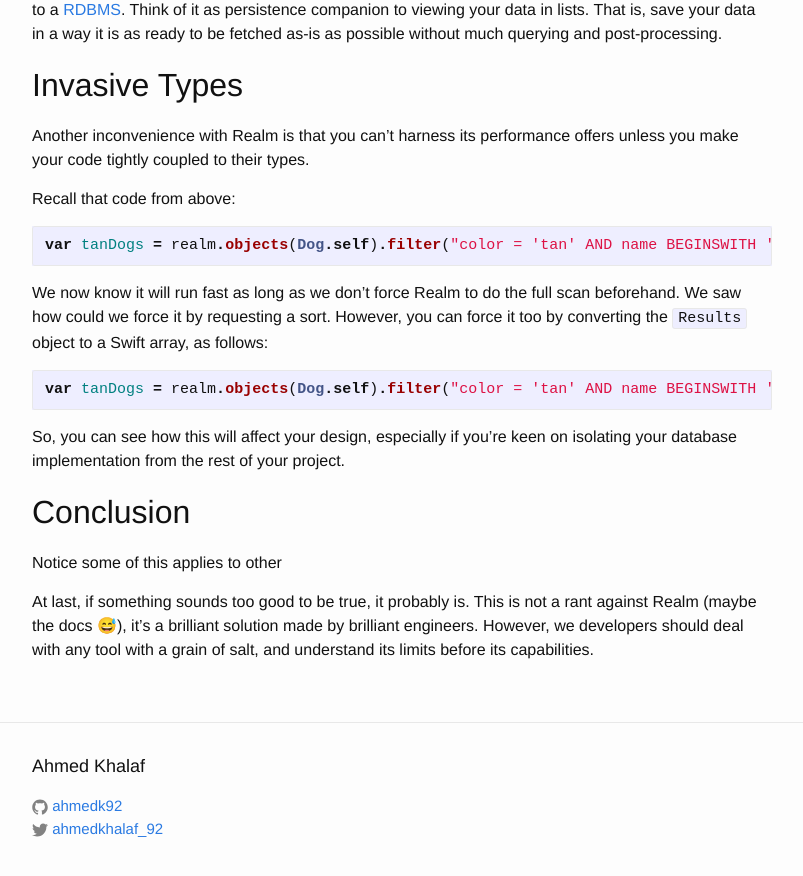
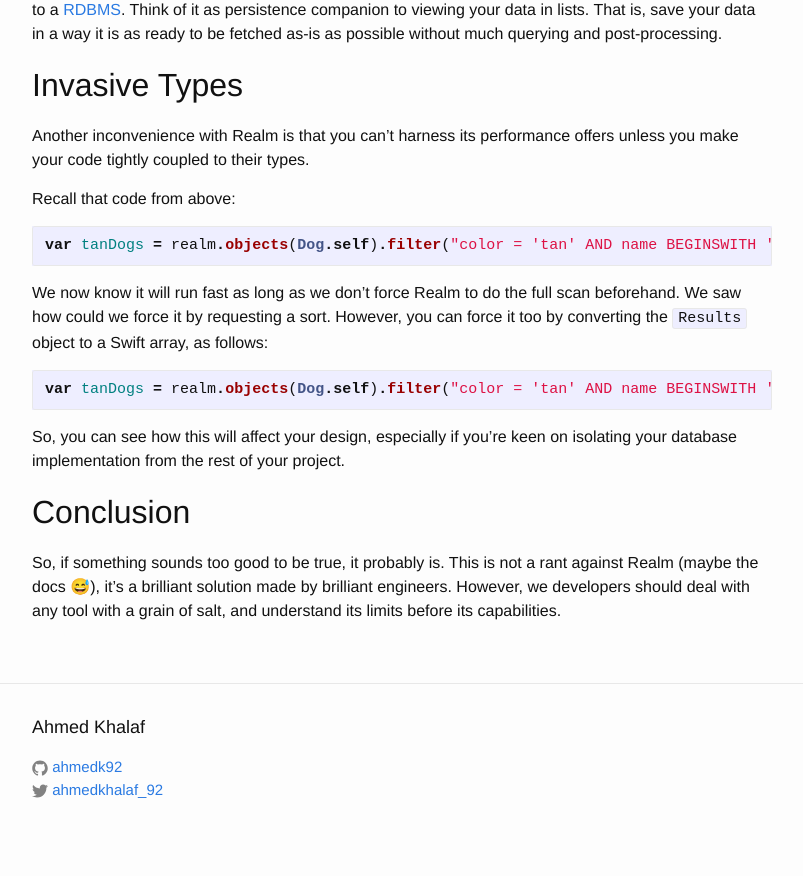
Before and after one commit to ahmedk92/ahmedk92.github.io, a Jekyll site: the page built from _posts/2019-11-22-Thoughts on Realm.md, in a window 1280 px wide and 900 px high, scrolled down 1542 px. Shown: the top 876 px of the window, without its empty margins (238-1041 px from the left). Built offline with Jekyll 4.4.1, drawn with Linux system fonts in a browser that asks for light colours.

Commit message:
cleaning

```diff
--- a/_posts/2019-11-22-Thoughts on Realm.md
+++ b/_posts/2019-11-22-Thoughts on Realm.md
@@ -94,8 +94,6 @@ implementation from the rest of your project.
 
 ## Conclusion
 
-Notice some of this applies to other
-
-At last, if something sounds too good to be true, it probably is.
+So, if something sounds too good to be true, it probably is.
 This is not a rant against Realm (maybe the docs 😅), it's a brilliant solution made by brilliant engineers.
 However, we developers should deal with any tool with a grain of salt, and understand its limits before its capabilities.
```
